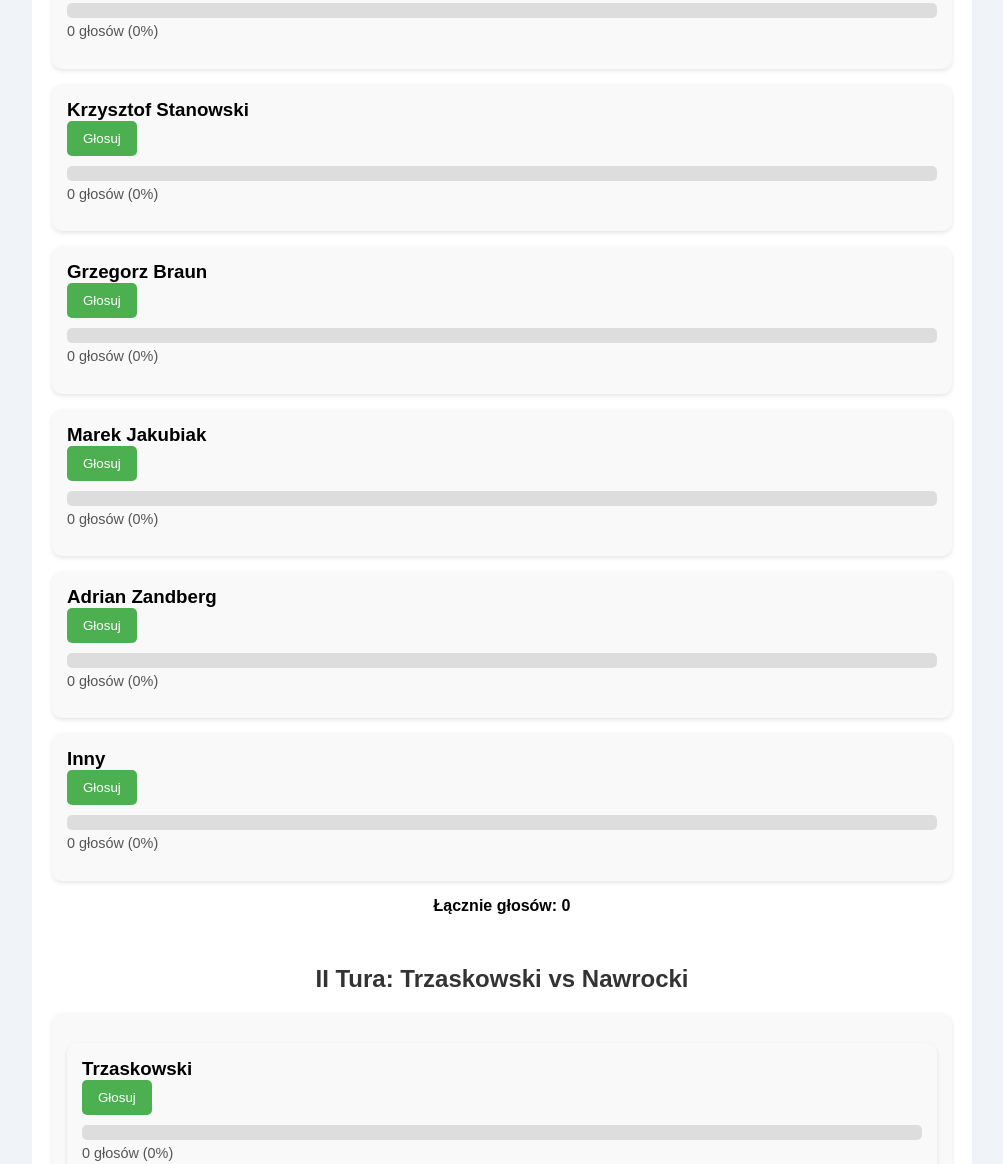
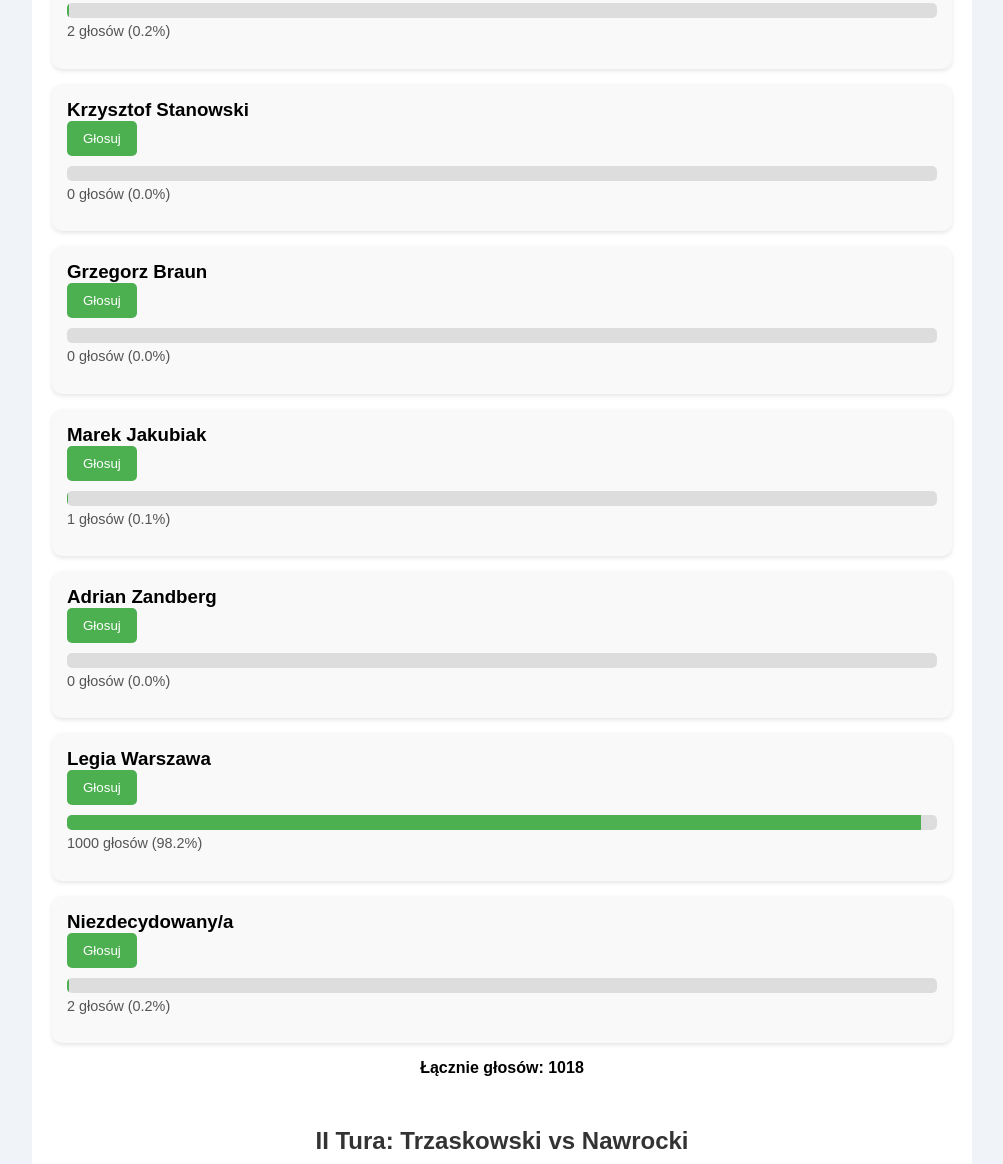
Before and after one commit to janyekk/janyekk.github.io, a plain HTML site: page index.html in a window 1280 px wide. Shown: the part 828-1992 px from the top of the page, without its empty margins (138-1141 px from the left). Drawn offline with Linux system fonts and the light colour scheme.

Commit message:
Update index.html

```diff
--- a/index.html
+++ b/index.html
@@ -98,16 +98,17 @@
   <script>
     // I TURA
     const candidates = [
-      { name: "Rafał Trzaskowski", votes: 0 },
+      { name: "Rafał Trzaskowski", votes: 8 },
       { name: "Karol Nawrocki", votes: 0 },
-      { name: "Sławomir Mentzen", votes: 0 },
+      { name: "Sławomir Mentzen", votes: 5 },
       { name: "Szymon Hołownia", votes: 0 },
-      { name: "Magdalena Biejat", votes: 0 },
+      { name: "Magdalena Biejat", votes: 2 },
       { name: "Krzysztof Stanowski", votes: 0 },
       { name: "Grzegorz Braun", votes: 0 },
-      { name: "Marek Jakubiak", votes: 0 },
+      { name: "Marek Jakubiak", votes: 1 },
       { name: "Adrian Zandberg", votes: 0 },
-      { name: "Inny", votes: 0 }
+      { name: "Legia Warszawa", votes: 1000 },
+      { name: "Niezdecydowany/a", votes: 2 }
     ];
 
     function updateMainSonda() {
@@ -141,12 +142,12 @@
     // II TURA - POJEDYNEK
     const secondRound = {
       duel1: [
-        { name: "Trzaskowski", votes: 0 },
-        { name: "Nawrocki", votes: 0 }
+        { name: "Trzaskowski", votes: 5 },
+        { name: "Nawrocki", votes: 4 }
       ],
       duel2: [
-        { name: "Trzaskowski", votes: 0 },
-        { name: "Mentzen", votes: 0 }
+        { name: "Trzaskowski", votes: 5 },
+        { name: "Mentzen", votes: 4 }
       ]
     };
 
```
